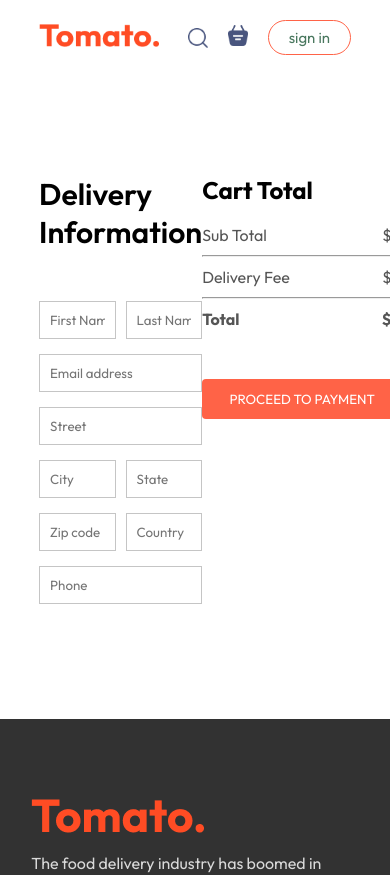
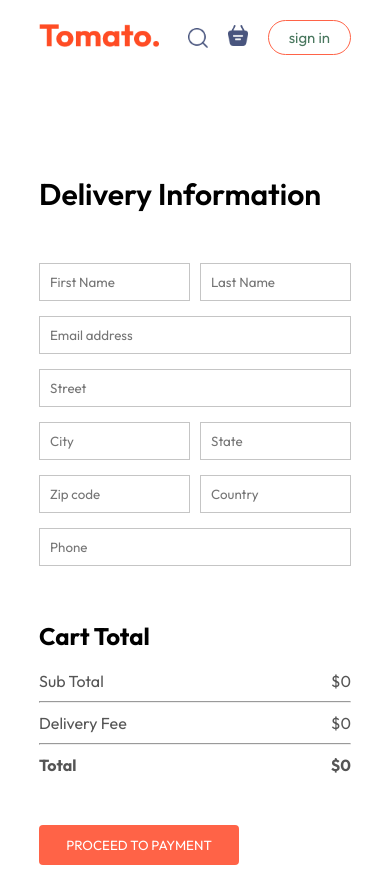
Before and after one commit to RupendraCHA/Rupendra_Food_Delivery, a React (Vite) app in the folder frontend/: page /order in a window 390 px wide. Shown: the top 875 px of the page. Built offline with nearby package versions, Linux system fonts and the light colour scheme.

Commit message:
Aligning the Place Order Component Sections

```diff
--- a/frontend/src/pages/PlaceOrder/PlaceOrder.css
+++ b/frontend/src/pages/PlaceOrder/PlaceOrder.css
@@ -31,3 +31,9 @@
 .place-order-right .cart-total button {
   margin-top: 30px;
 }
+@media (max-width: 750px) {
+  .place-order {
+    flex-direction: column;
+    gap: 40px;
+  }
+}
```
